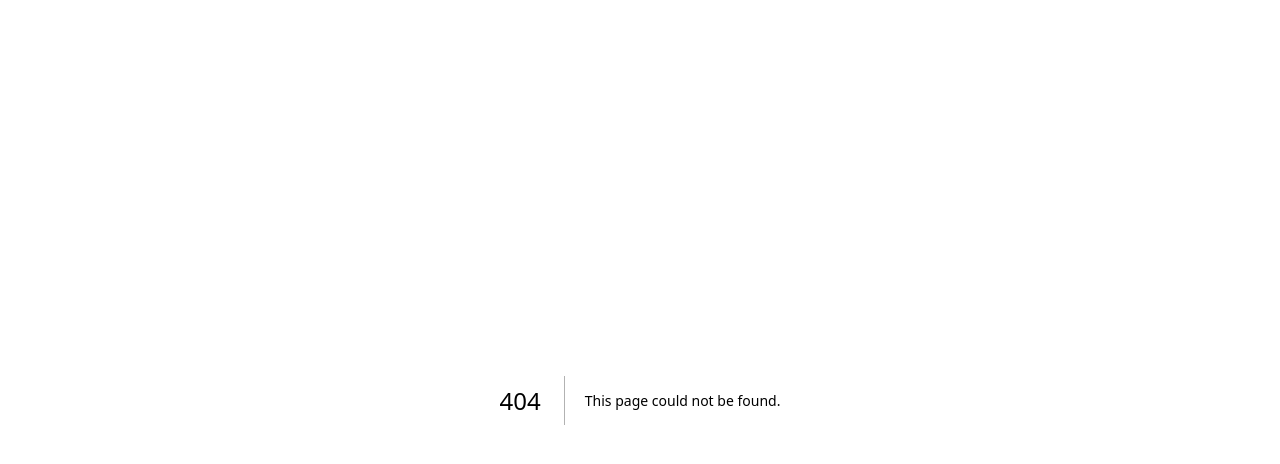
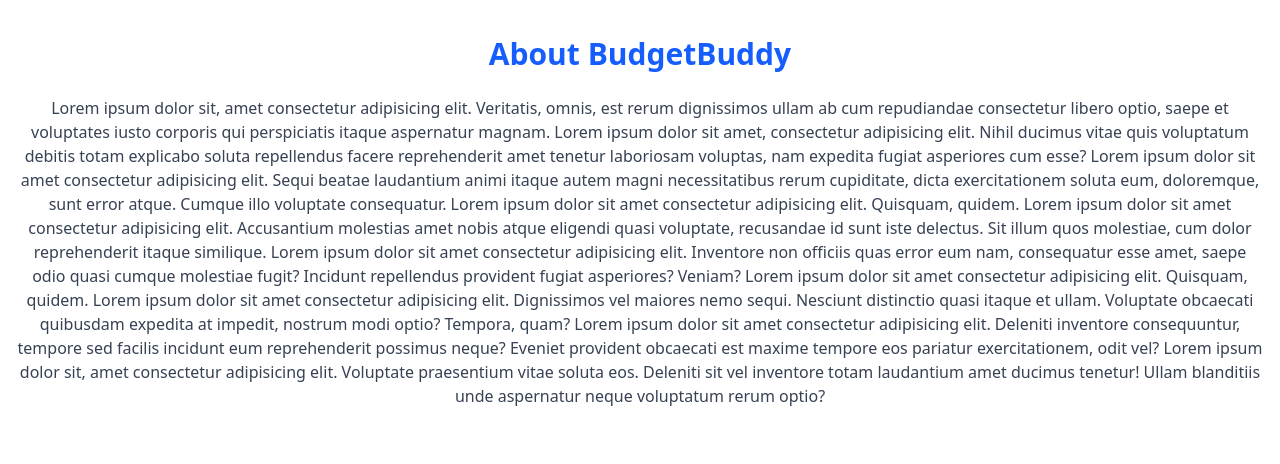
Before and after one commit to fax-spittah/shopping-list, a Next.js app: page /pages/about in a window 1280 px wide. Before the commit this address had no page. Shown: the top 464 px of the page. Built offline with nearby package versions, Linux system fonts and the light colour scheme.

Commit message:
feat: creating about page and adding dummy data

```diff
--- /dev/null
+++ b/app/pages/about/page.tsx
@@ -0,0 +1,40 @@
+export default function AboutPage() {
+  return (
+    <div className="text-center p-4 mt-5">
+      <h2 className="text-3xl font-bold mb-2 text-blue-600 mb-6">
+        About BudgetBuddy
+      </h2>
+      <p className="text-gray-700">
+        Lorem ipsum dolor sit, amet consectetur adipisicing elit. Veritatis,
+        omnis, est rerum dignissimos ullam ab cum repudiandae consectetur libero
+        optio, saepe et voluptates iusto corporis qui perspiciatis itaque
+        aspernatur magnam. Lorem ipsum dolor sit amet, consectetur adipisicing
+        elit. Nihil ducimus vitae quis voluptatum debitis totam explicabo soluta
+        repellendus facere reprehenderit amet tenetur laboriosam voluptas, nam
+        expedita fugiat asperiores cum esse? Lorem ipsum dolor sit amet
+        consectetur adipisicing elit. Sequi beatae laudantium animi itaque autem
+        magni necessitatibus rerum cupiditate, dicta exercitationem soluta eum,
+        doloremque, sunt error atque. Cumque illo voluptate consequatur. Lorem
+        ipsum dolor sit amet consectetur adipisicing elit. Quisquam, quidem.
+        Lorem ipsum dolor sit amet consectetur adipisicing elit. Accusantium
+        molestias amet nobis atque eligendi quasi voluptate, recusandae id sunt
+        iste delectus. Sit illum quos molestiae, cum dolor reprehenderit itaque
+        similique. Lorem ipsum dolor sit amet consectetur adipisicing elit.
+        Inventore non officiis quas error eum nam, consequatur esse amet, saepe
+        odio quasi cumque molestiae fugit? Incidunt repellendus provident fugiat
+        asperiores? Veniam? Lorem ipsum dolor sit amet consectetur adipisicing
+        elit. Quisquam, quidem. Lorem ipsum dolor sit amet consectetur
+        adipisicing elit. Dignissimos vel maiores nemo sequi. Nesciunt
+        distinctio quasi itaque et ullam. Voluptate obcaecati quibusdam expedita
+        at impedit, nostrum modi optio? Tempora, quam? Lorem ipsum dolor sit
+        amet consectetur adipisicing elit. Deleniti inventore consequuntur,
+        tempore sed facilis incidunt eum reprehenderit possimus neque? Eveniet
+        provident obcaecati est maxime tempore eos pariatur exercitationem, odit
+        vel? Lorem ipsum dolor sit, amet consectetur adipisicing elit. Voluptate
+        praesentium vitae soluta eos. Deleniti sit vel inventore totam
+        laudantium amet ducimus tenetur! Ullam blanditiis unde aspernatur neque
+        voluptatum rerum optio?
+      </p>
+    </div>
+  );
+}
```
